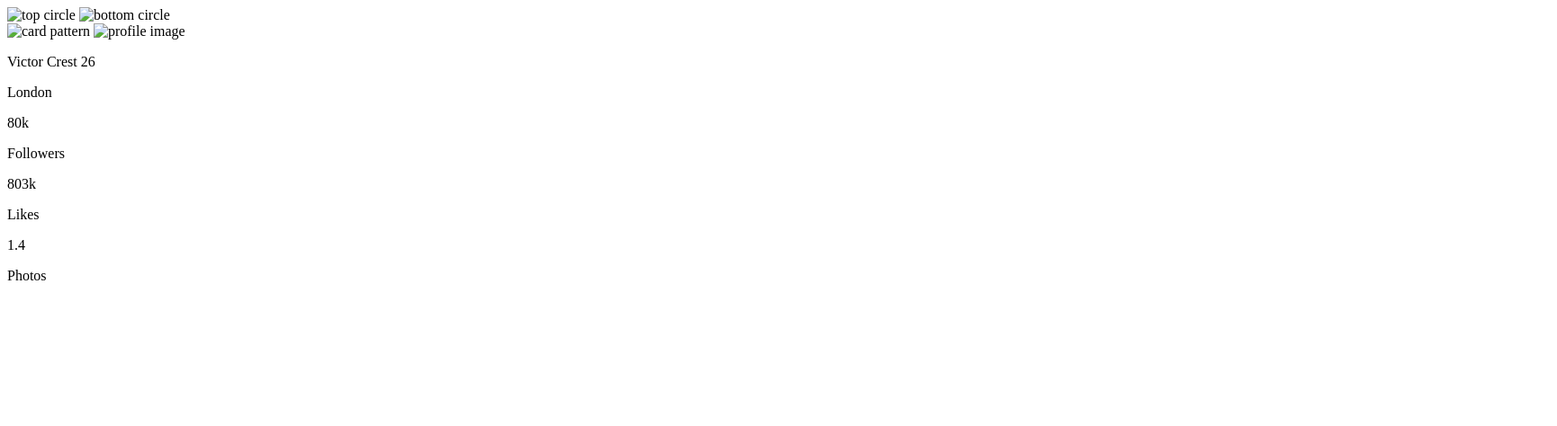
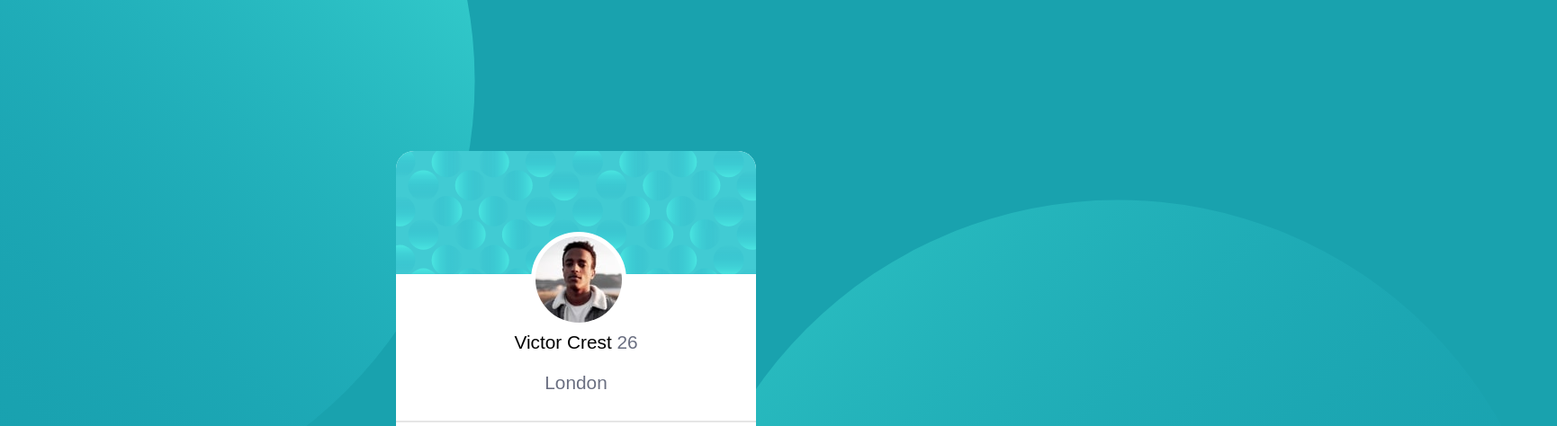
Before and after one commit to YeisonDev/profile-user-card, a plain HTML site: page index.html in a window 1280 px wide. Shown: the top 474 px of the page at 90% size, 1730 px wide, since content can reach past the window. Drawn offline with Linux system fonts and the light colour scheme; the site is published under a folder, as on GitHub Pages, so addresses that start at the root find nothing.

Commit message:
fixing image problems
fixing problems with images links

```diff
--- a/index.html
+++ b/index.html
@@ -3,16 +3,16 @@
 <head>
     <meta charset="UTF-8">
     <meta name="viewport" content="width=device-width, initial-scale=1.0">
-    <link rel="stylesheet" href="/css/styles-dist.css">
+    <link rel="stylesheet" href="css/styles-dist.css">
     <title>User Profile</title>
 </head>
 <body>
-    <img src="/assets/images/top-circle.svg" alt="top circle" class="bg-image bg-image--top">
-    <img src="/assets/images/bottom-circle.svg" alt="bottom circle" class="bg-image bg-image--bottom">
+    <img src="assets/images/top-circle.svg" alt="top circle" class="bg-image bg-image--top">
+    <img src="assets/images/bottom-circle.svg" alt="bottom circle" class="bg-image bg-image--bottom">
     <article class="card">
         <header class="card__header">
-            <img src="/assets/images/card-pattern.svg" alt="card pattern" class="card__header-image">
-            <img src="/assets/images/victor.jpg" alt="profile image" class="card__header-profile">
+            <img src="assets/images/card-pattern.svg" alt="card pattern" class="card__header-image">
+            <img src="assets/images/victor.jpg" alt="profile image" class="card__header-profile">
         </header>
         <section class="card__body">
             <p class="card-text">Victor Crest
```
